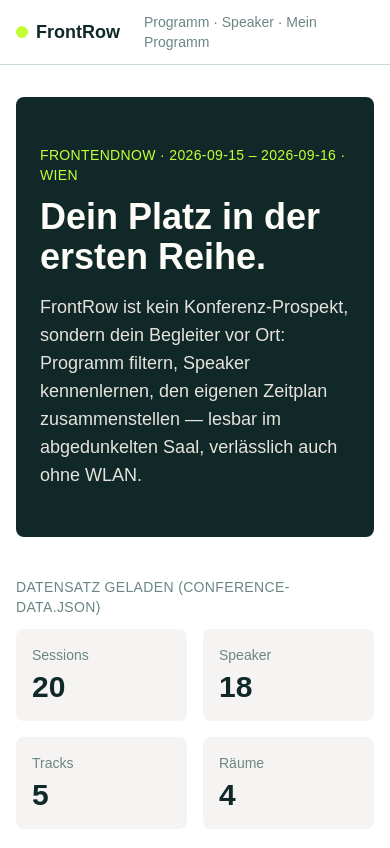
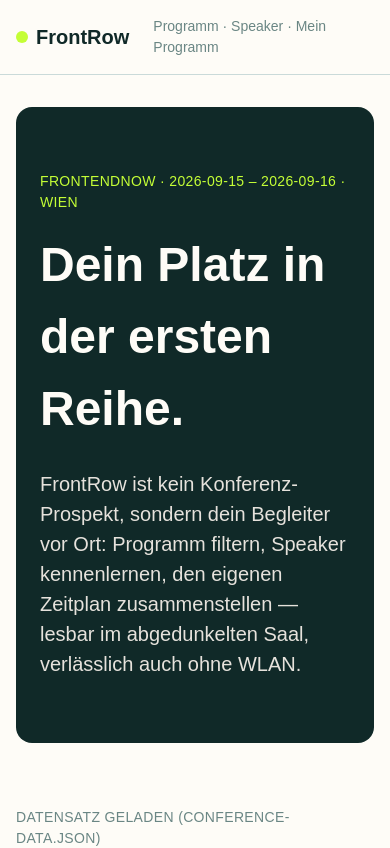
Before and after one commit to iamfynz/nextgenwebfe-frontrow, a Nuxt app: page / in a window 390 px wide. Shown: the top 848 px of the page. Built offline with nearby package versions, Linux system fonts and the light colour scheme; a web font is replaced by a local one.

Commit message:
style(schritt1): Design Tokens in Layout, Header, Footer, BaseCard und Startseite anwenden
- Science Gothic über font-body/font-heading tatsächlich aktiv
- Hartkodiertes bg-white/text-slate-900 im Layout entfernt
- Spacing-, Radius- und Typografie-Tokens statt Tailwind-Defaults

```diff
--- a/app/components/base/BaseCard.vue
+++ b/app/components/base/BaseCard.vue
@@ -6,13 +6,13 @@ defineProps<{ as?: string }>()
 <template>
   <component
     :is="as ?? 'article'"
-    class="rounded-lg  bg-background-card p-4"
+    class="rounded-card bg-background-card p-card"
   >
-    <header v-if="$slots.header" class="mb-3">
+    <header v-if="$slots.header" class="mb-control">
       <slot name="header" />
     </header>
     <slot />
-    <footer v-if="$slots.footer" class="mt-4 flex items-center justify-between gap-3">
+    <footer v-if="$slots.footer" class="mt-card flex items-center justify-between gap-control">
       <slot name="footer" />
     </footer>
   </component>
--- a/app/components/layout/AppFooter.vue
+++ b/app/components/layout/AppFooter.vue
@@ -1,6 +1,6 @@
 <template>
-  <footer class="mt-16 bg-background-footer">
-    <div class="mx-auto flex max-w-5xl flex-wrap items-center justify-between gap-2 px-4 py-6 text-sm text-text-light">
+  <footer class="mt-section bg-background-footer">
+    <div class="mx-auto flex max-w-5xl flex-wrap items-center justify-between gap-section-margin px-control py-card text-small text-text-light">
       <p>FrontRow — Begleiter zur FrontendNow 2026, Wien.</p>
       <p>FH-Projekt „Next Generation Web Frontends", Schritt 1. - Andrea W., Markus V.</p>
     </div>
--- a/app/components/layout/AppHeader.vue
+++ b/app/components/layout/AppHeader.vue
@@ -1,11 +1,11 @@
 <template>
-  <header class="border-b border-border-light ">
-    <div class="mx-auto flex max-w-5xl items-center justify-between gap-6 px-4 py-3">
-      <NuxtLink to="/" class="flex items-center gap-2 text-lg font-bold text-text-primary">
-        <span class="inline-block size-3 rounded-full bg-text-color" aria-hidden="true" />
+  <header class="border-b border-border-light">
+    <div class="mx-auto flex max-w-5xl items-center justify-between gap-card px-control py-control">
+      <NuxtLink to="/" class="flex items-center gap-section-margin font-heading text-lead font-bold text-text-primary">
+        <span class="inline-block size-3 rounded-button bg-primary" aria-hidden="true" />
         FrontRow
       </NuxtLink>
-      <p class="text-sm text-text-light">Programm · Speaker · Mein Programm</p>
+      <p class="text-small text-text-light">Programm · Speaker · Mein Programm</p>
     </div>
   </header>
 </template>
--- a/app/layouts/default.vue
+++ b/app/layouts/default.vue
@@ -1,7 +1,7 @@
 <template>
-  <div class="flex min-h-screen flex-col bg-white text-slate-900">
+  <div class="flex min-h-screen flex-col">
     <AppHeader />
-    <main class="mx-auto w-full max-w-5xl flex-1 px-4 py-8">
+    <main class="mx-auto w-full max-w-5xl flex-1 px-control py-group">
       <slot />
     </main>
     <AppFooter />
--- a/app/pages/index.vue
+++ b/app/pages/index.vue
@@ -15,26 +15,26 @@ const stats = computed(() => [
 
 <template>
   <div>
-    <section class="rounded-lg bg-background-contrast px-6 py-12 text-text-contrast-primary md:px-12 md:py-16">
-      <p class="text-sm font-medium uppercase tracking-wide text-text-color">
+    <section class="rounded-card bg-background-contrast px-card py-section text-text-contrast-primary md:px-group">
+      <p class="text-small font-medium uppercase tracking-wide text-text-color">
         {{ conference?.name }} · {{ conference?.dates.join(' – ') }} · {{ conference?.location }}
       </p>
-      <h1 class="mt-3 text-4xl font-bold">Dein Platz in der ersten Reihe.</h1>
-      <p class="mt-4 max-w-2xl text-lg text-text-contrast-light">
+      <h1 class="mt-control text-heading-large font-bold">Dein Platz in der ersten Reihe.</h1>
+      <p class="mt-card max-w-2xl text-lead text-text-contrast-light">
         FrontRow ist kein Konferenz-Prospekt, sondern dein Begleiter vor Ort: Programm filtern,
         Speaker kennenlernen, den eigenen Zeitplan zusammenstellen — lesbar im abgedunkelten Saal,
         verlässlich auch ohne WLAN.
       </p>
     </section>
 
-    <section aria-labelledby="stats-heading" class="mt-10">
-      <h2 id="stats-heading" class="text-sm font-medium uppercase tracking-wide text-text-light">
+    <section aria-labelledby="stats-heading" class="mt-section">
+      <h2 id="stats-heading" class="text-small font-medium uppercase tracking-wide text-text-light">
         Datensatz geladen (conference-data.json)
       </h2>
-      <dl class="mt-3 grid grid-cols-2 gap-4 md:grid-cols-4">
+      <dl class="mt-control grid grid-cols-2 gap-control md:grid-cols-4">
         <BaseCard v-for="s in stats" :key="s.label" as="div">
-          <dt class="text-sm text-text-light">{{ s.label }}</dt>
-          <dd class="mt-1 text-3xl font-bold text-text-primary tabular-nums">{{ s.value }}</dd>
+          <dt class="text-small text-text-light">{{ s.label }}</dt>
+          <dd class="mt-section-margin text-heading-medium font-bold text-text-primary tabular-nums">{{ s.value }}</dd>
         </BaseCard>
       </dl>
     </section>
```
